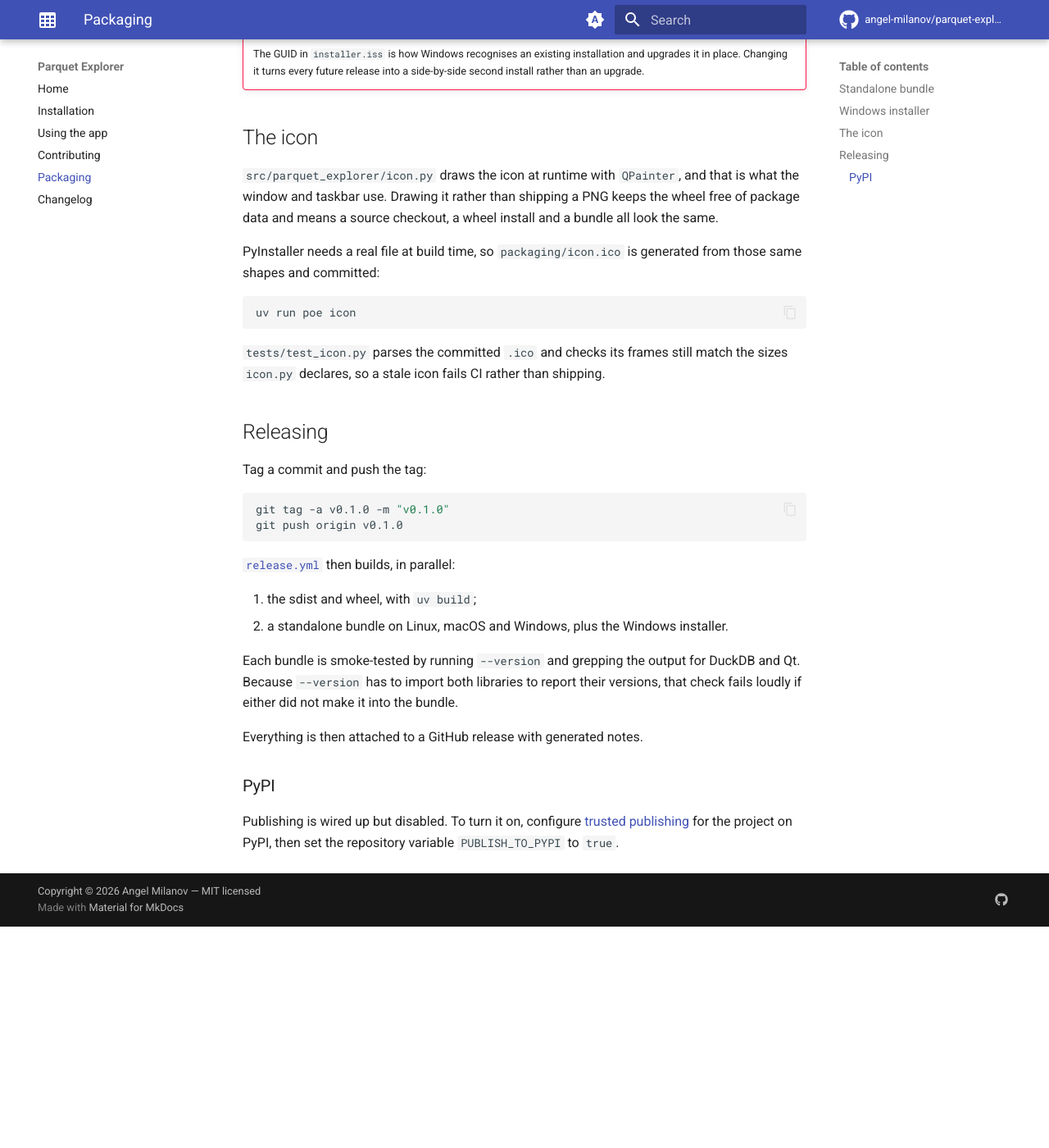
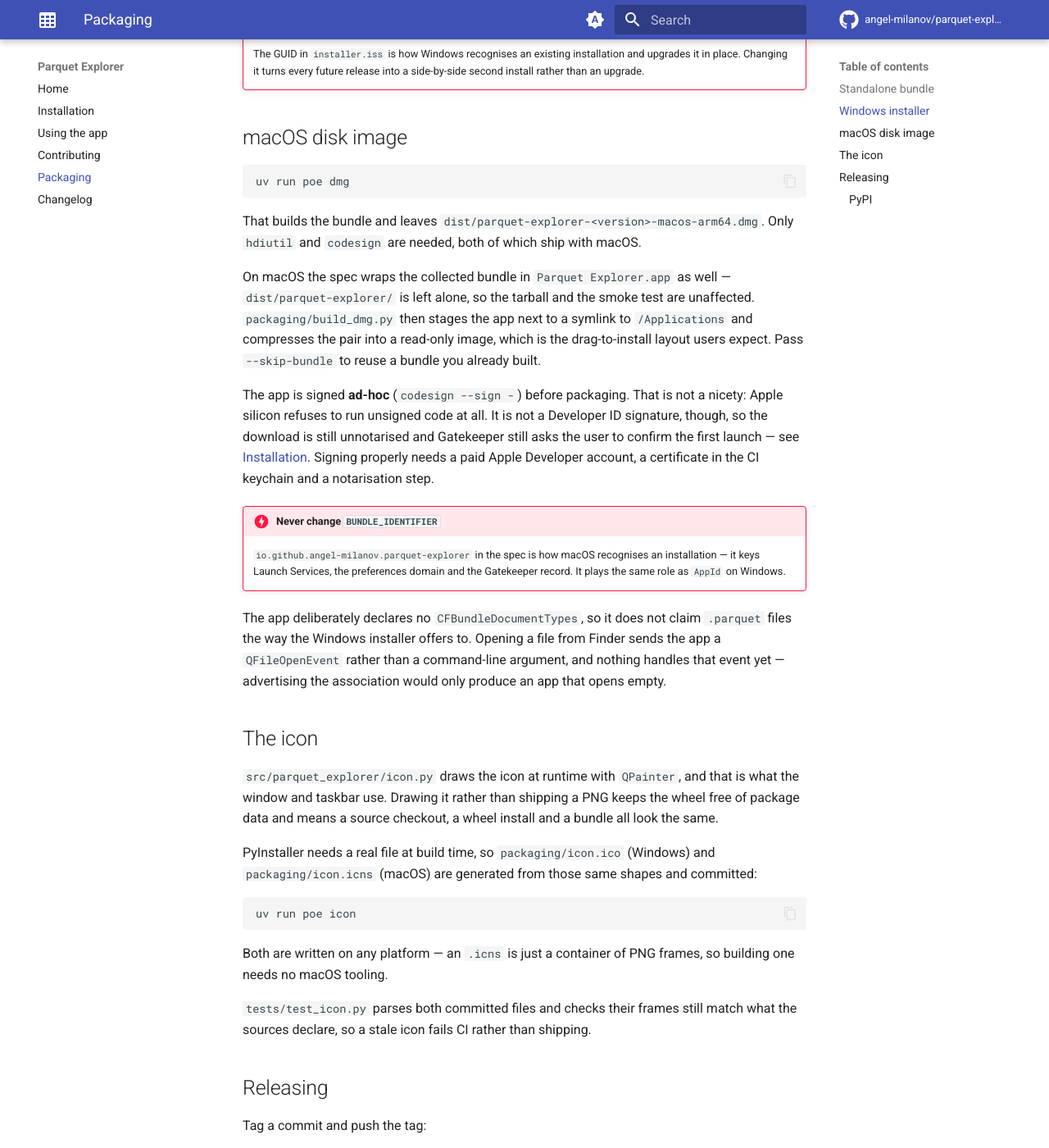
Before and after one commit to angel-milanov/Parquet-Explorer, an MkDocs documentation site: the page built from docs/packaging.md, in a window 1280 px wide and 1400 px high, scrolled down 1204 px. Shown: the whole window at 82% size. Built offline with MkDocs 1.6.1 and Material for MkDocs 9.7.7, drawn with Linux system fonts in a browser that asks for light colours; comment, search, counter and statistics services are not loaded; before the commit the page ends 2334 px from its top, so only the background shows below that; some of the changed text lies outside the part shown.

Commit message:
Adds support for windows and macos builds.

````diff
--- a/docs/packaging.md
+++ b/docs/packaging.md
@@ -57,6 +57,42 @@ never needs editing for a release.
     and upgrades it in place. Changing it turns every future release into a
     side-by-side second install rather than an upgrade.
 
+## macOS disk image
+
+```bash
+uv run poe dmg
+```
+
+That builds the bundle and leaves
+`dist/parquet-explorer-<version>-macos-arm64.dmg`. Only `hdiutil` and `codesign`
+are needed, both of which ship with macOS.
+
+On macOS the spec wraps the collected bundle in `Parquet Explorer.app` as well —
+`dist/parquet-explorer/` is left alone, so the tarball and the smoke test are
+unaffected. `packaging/build_dmg.py` then stages the app next to a symlink to
+`/Applications` and compresses the pair into a read-only image, which is the
+drag-to-install layout users expect. Pass `--skip-bundle` to reuse a bundle you
+already built.
+
+The app is signed **ad-hoc** (`codesign --sign -`) before packaging. That is not a
+nicety: Apple silicon refuses to run unsigned code at all. It is not a Developer ID
+signature, though, so the download is still unnotarised and Gatekeeper still asks
+the user to confirm the first launch — see [Installation](installation.md#standalone-builds).
+Signing properly needs a paid Apple Developer account, a certificate in the CI
+keychain and a notarisation step.
+
+!!! danger "Never change `BUNDLE_IDENTIFIER`"
+
+    `io.github.angel-milanov.parquet-explorer` in the spec is how macOS recognises
+    an installation — it keys Launch Services, the preferences domain and the
+    Gatekeeper record. It plays the same role as `AppId` on Windows.
+
+The app deliberately declares no `CFBundleDocumentTypes`, so it does not claim
+`.parquet` files the way the Windows installer offers to. Opening a file from
+Finder sends the app a `QFileOpenEvent` rather than a command-line argument, and
+nothing handles that event yet — advertising the association would only produce an
+app that opens empty.
+
 ## The icon
 
 `src/parquet_explorer/icon.py` draws the icon at runtime with `QPainter`, and that
@@ -64,15 +100,18 @@ is what the window and taskbar use. Drawing it rather than shipping a PNG keeps
 wheel free of package data and means a source checkout, a wheel install and a
 bundle all look the same.
 
-PyInstaller needs a real file at build time, so `packaging/icon.ico` is generated
-from those same shapes and committed:
+PyInstaller needs a real file at build time, so `packaging/icon.ico` (Windows) and
+`packaging/icon.icns` (macOS) are generated from those same shapes and committed:
 
 ```bash
 uv run poe icon
 ```
 
-`tests/test_icon.py` parses the committed `.ico` and checks its frames still match
-the sizes `icon.py` declares, so a stale icon fails CI rather than shipping.
+Both are written on any platform — an `.icns` is just a container of PNG frames, so
+building one needs no macOS tooling.
+
+`tests/test_icon.py` parses both committed files and checks their frames still
+match what the sources declare, so a stale icon fails CI rather than shipping.
 
 ## Releasing
 
@@ -87,13 +126,20 @@ git push origin v0.1.0
 then builds, in parallel:
 
 1. the sdist and wheel, with `uv build`;
-2. a standalone bundle on Linux, macOS and Windows, plus the Windows installer.
+2. a standalone bundle on Linux, macOS and Windows, plus the Windows installer and
+   the macOS disk image.
 
 Each bundle is smoke-tested by running `--version` and grepping the output for
 DuckDB and Qt. Because `--version` has to import both libraries to report their
 versions, that check fails loudly if either did not make it into the bundle.
 
-Everything is then attached to a GitHub release with generated notes.
+Everything is then attached to a GitHub release with generated notes, which is what
+gives users a [releases page](https://github.com/angel-milanov/parquet-explorer/releases)
+listing every version and its downloads. Nothing is published by hand, so the
+assets on a release are exactly what that tag builds.
+
+The same workflow can be re-run from the Actions tab with **Run workflow**, which
+takes an existing tag — useful if a release job failed after the tag was pushed.
 
 ### PyPI
 
--- a/pyproject.toml
+++ b/pyproject.toml
@@ -78,6 +78,7 @@ default-groups = ["dev", "package"]
 icon = { cmd = "python packaging/make_icon.py", help = "Regenerate packaging/icon.ico" }
 bundle = { cmd = "pyinstaller --noconfirm --clean packaging/parquet-explorer.spec", help = "Build the standalone bundle into dist/" }
 installer = { cmd = "python packaging/build_installer.py", help = "Build the Windows installer (Inno Setup); implies bundle" }
+dmg = { cmd = "python packaging/build_dmg.py", help = "Build the macOS disk image; implies bundle" }
 docs = { cmd = "mkdocs serve", help = "Serve the documentation site with live reload" }
 docs-build = { cmd = "mkdocs build --strict", help = "Build the documentation site into site/" }
 
````
Also changed, not shown: CHANGELOG.md (+3 -0 lines), CLAUDE.md (+21 -8 lines), README.md (+2 -2 lines), docs/installation.md (+11 -6 lines), 7 other files.
